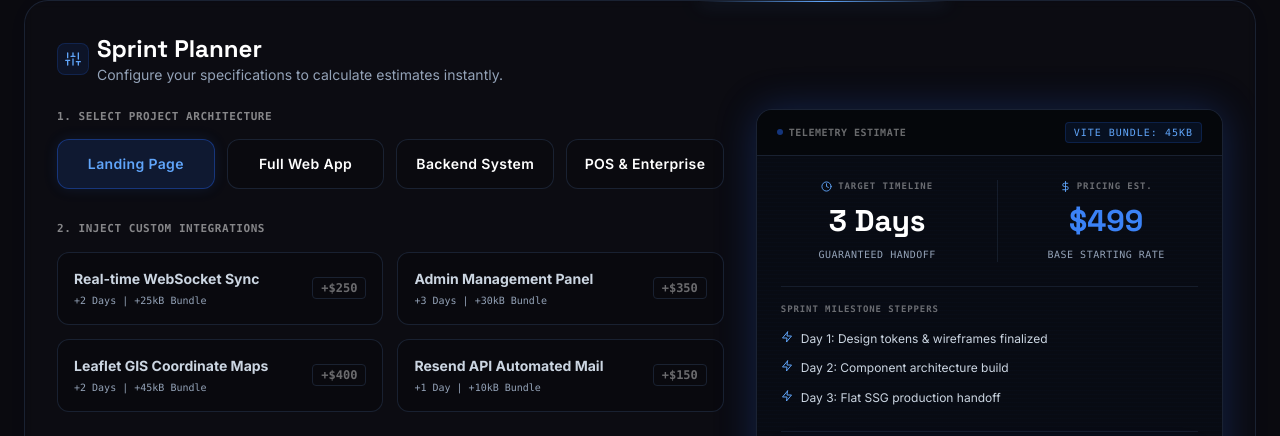
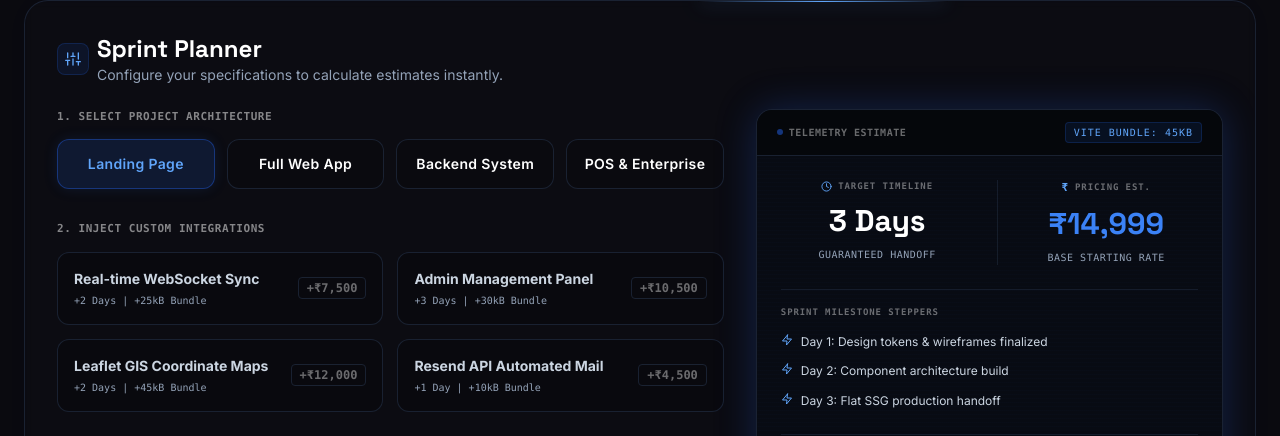
Before and after one commit to nik1062/Zorbit, a React (Vite) app: page / in a window 1280 px wide. Shown: the part 1698-2134 px from the top of the page. Built offline with nearby package versions, Linux system fonts and the light colour scheme; no server answers; the database is empty.

Commit message:
feat: convert SprintEstimator currency to Indian Rupees (INR)

```diff
--- a/src/components/SprintEstimator.jsx
+++ b/src/components/SprintEstimator.jsx
@@ -1,27 +1,27 @@
 import { useState, useEffect } from 'react'
 import { motion, AnimatePresence } from 'framer-motion'
-import { FiSliders, FiClock, FiDollarSign, FiZap, FiLayers, FiArrowRight } from 'react-icons/fi'
+import { FiSliders, FiClock, FiZap, FiLayers, FiArrowRight } from 'react-icons/fi'
 import { Link } from 'react-router-dom'
 import Button from './Button'
 
 const projectTypes = [
-  { id: 'landing', label: 'Landing Page', basePrice: 499, baseDays: 3, baseSize: 45 },
-  { id: 'webapp', label: 'Full Web App', basePrice: 999, baseDays: 5, baseSize: 120 },
-  { id: 'backend', label: 'Backend System', basePrice: 1499, baseDays: 7, baseSize: 185 },
-  { id: 'enterprise', label: 'POS & Enterprise', basePrice: 1999, baseDays: 10, baseSize: 250 },
+  { id: 'landing', label: 'Landing Page', basePrice: 14999, baseDays: 3, baseSize: 45 },
+  { id: 'webapp', label: 'Full Web App', basePrice: 29999, baseDays: 5, baseSize: 120 },
+  { id: 'backend', label: 'Backend System', basePrice: 44999, baseDays: 7, baseSize: 185 },
+  { id: 'enterprise', label: 'POS & Enterprise', basePrice: 59999, baseDays: 10, baseSize: 250 },
 ]
 
 const addons = [
-  { id: 'sync', label: 'Real-time WebSocket Sync', price: 250, days: 2, size: 25 },
-  { id: 'admin', label: 'Admin Management Panel', price: 350, days: 3, size: 30 },
-  { id: 'gis', label: 'Leaflet GIS Coordinate Maps', price: 400, days: 2, size: 45 },
-  { id: 'resend', label: 'Resend API Automated Mail', price: 150, days: 1, size: 10 },
+  { id: 'sync', label: 'Real-time WebSocket Sync', price: 7500, days: 2, size: 25 },
+  { id: 'admin', label: 'Admin Management Panel', price: 10500, days: 3, size: 30 },
+  { id: 'gis', label: 'Leaflet GIS Coordinate Maps', price: 12000, days: 2, size: 45 },
+  { id: 'resend', label: 'Resend API Automated Mail', price: 4500, days: 1, size: 10 },
 ]
 
 export default function SprintEstimator() {
   const [selectedType, setSelectedType] = useState('landing')
   const [selectedAddons, setSelectedAddons] = useState([])
-  const [estimate, setEstimate] = useState({ price: 499, days: 3, size: 45 })
+  const [estimate, setEstimate] = useState({ price: 14999, days: 3, size: 45 })
 
   useEffect(() => {
     const typeObj = projectTypes.find(t => t.id === selectedType)
@@ -137,7 +137,7 @@ export default function SprintEstimator() {
                         ? 'border-brand-blue/35 bg-brand-blue/10 text-brand-blue-glow'
                         : 'border-slate-800/80 text-white/40 group-hover:text-white/60'
                     }`}>
-                      +${addon.price}
+                      +₹{addon.price.toLocaleString('en-IN')}
                     </span>
                   </button>
                 )
@@ -190,7 +190,7 @@ export default function SprintEstimator() {
               {/* Price Output */}
               <div className="flex flex-col gap-1 text-center pl-4">
                 <span className="text-[9px] font-mono font-bold text-white/40 uppercase tracking-widest flex items-center gap-1.5 justify-center">
-                  <FiDollarSign size={11} className="text-brand-blue-glow" /> Pricing Est.
+                  <span className="text-brand-blue-glow font-bold text-[11px]">₹</span> Pricing Est.
                 </span>
                 <AnimatePresence mode="wait">
                   <motion.h4
@@ -200,7 +200,7 @@ export default function SprintEstimator() {
                     exit={{ opacity: 0, y: -5 }}
                     className="font-display text-2xl md:text-3xl font-black text-brand-blue-light mt-1.5"
                   >
-                    ${estimate.price}
+                    ₹{estimate.price.toLocaleString('en-IN')}
                   </motion.h4>
                 </AnimatePresence>
                 <span className="text-[10px] text-slate-400 mt-1 uppercase font-mono tracking-wider">
```
